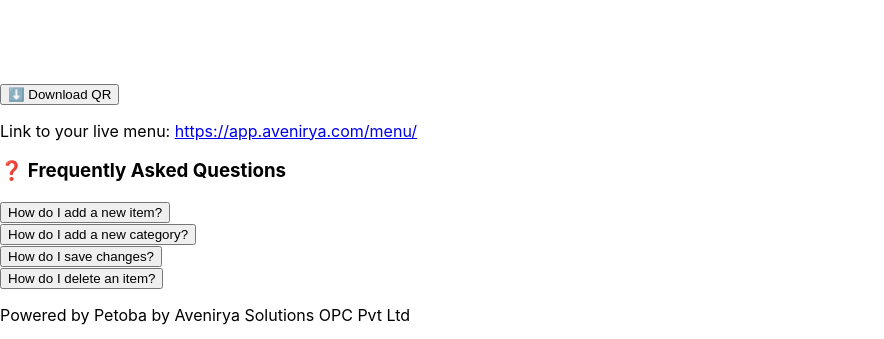
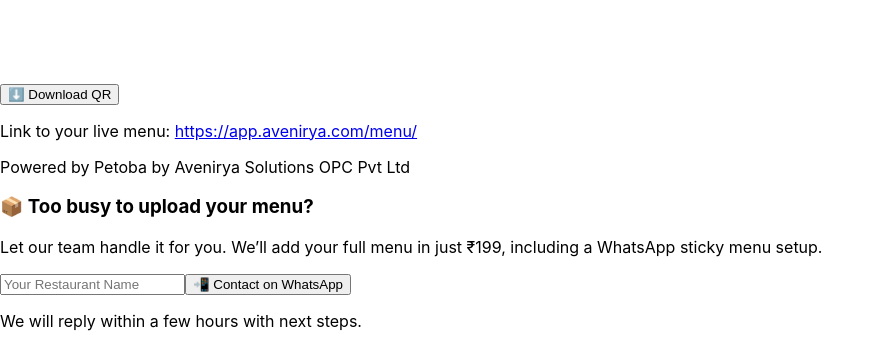
Before and after one commit to yashkolnure/menu, a React (Create React App) app: page /free in a window 1280 px wide. Shown: the part 2894-3233 px from the top of the page, without its empty margins (0-884 px from the left). Built offline with nearby package versions, Linux system fonts and the light colour scheme.

Commit message:
Initial commit

```diff
--- a/src/pages/UserMenuCreator.jsx
+++ b/src/pages/UserMenuCreator.jsx
@@ -437,40 +437,6 @@
 </div>
 
 
-      {/* FAQ Section */}
-      <div className="mt-10 p-4 border-t pt-6">
-        <h3 className="text-xl font-bold mb-4">❓ Frequently Asked Questions</h3>
-        <div className="space-y-3">
-          {[
-            {
-              question: "How do I add a new item?",
-              answer: "Click on the “+ Add Item” button next to any category.",
-            },
-            {
-              question: "How do I add a new category?",
-              answer: "Use the yellow box at the top to type a category name and click Add & Edit.",
-            },
-            {
-              question: "How do I save changes?",
-              answer: "Click the Save button after editing any item field.",
-            },
-            {
-              question: "How do I delete an item?",
-              answer: "Click the Delete button under an expanded item.",
-            },
-          ].map((faq, i) => (
-            <div key={i} className="border rounded-md">
-              <button
-                onClick={() => setFaqOpen(faqOpen === i ? null : i)}
-                className="w-full text-left p-3 bg-gray-100 hover:bg-gray-200 font-medium"
-              >
-                {faq.question}
-              </button>
-              {faqOpen === i && <div className="p-3 text-sm bg-white">{faq.answer}</div>}
-            </div>
-          ))}
-        </div>
-      </div>
 
 {/* Footer / Promo Section */}
 <div className="mt-12 border-t pt-6 text-center text-sm text-gray-600">
```
